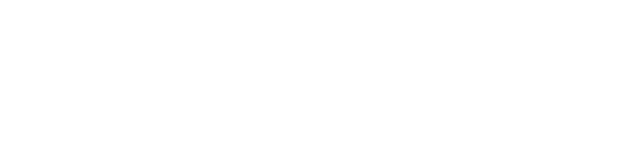
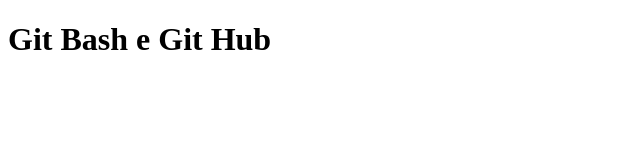
Before and after one commit to Prof-Carlos-Senai/git_bash02, a plain HTML site: page index.html in a window 1280 px wide. Shown: the whole page, without its empty margins (0-640 px from the left). Drawn offline with Linux system fonts and the light colour scheme.

Commit message:
adicionado o css

```diff
--- a/index.html
+++ b/index.html
@@ -1,5 +1,5 @@
 <!DOCTYPE html>
-<html lang="pt-br">
+<html lang="pt-BR">
 <head>
     <meta charset="UTF-8">
     <meta http-equiv="X-UA-Compatible" content="IE=edge">
@@ -7,6 +7,6 @@
     <title>Git</title>
 </head>
 <body>
-
+    <h1>Git Bash e Git Hub</h1>
 </body>
 </html>
--- /dev/null
+++ b/style.css
@@ -0,0 +1,3 @@
+body{
+    background-color: brown;
+}
```
